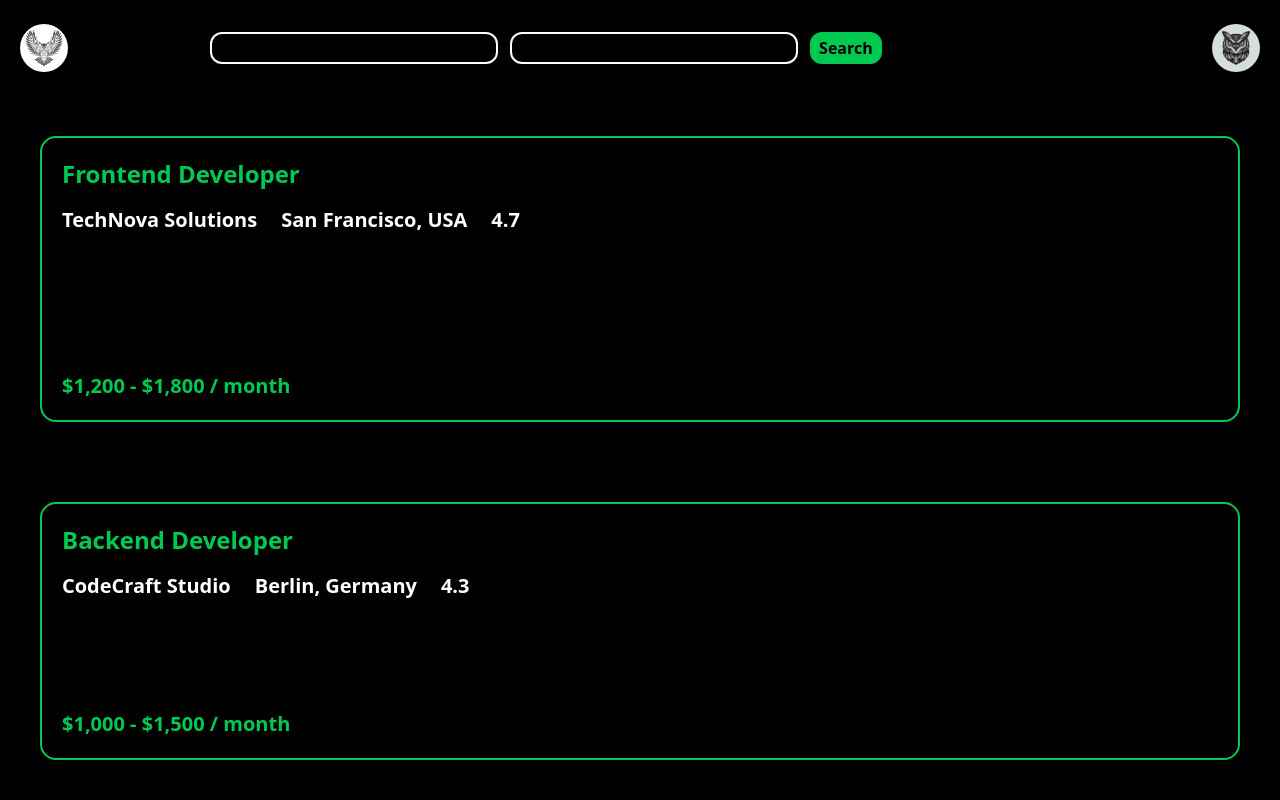
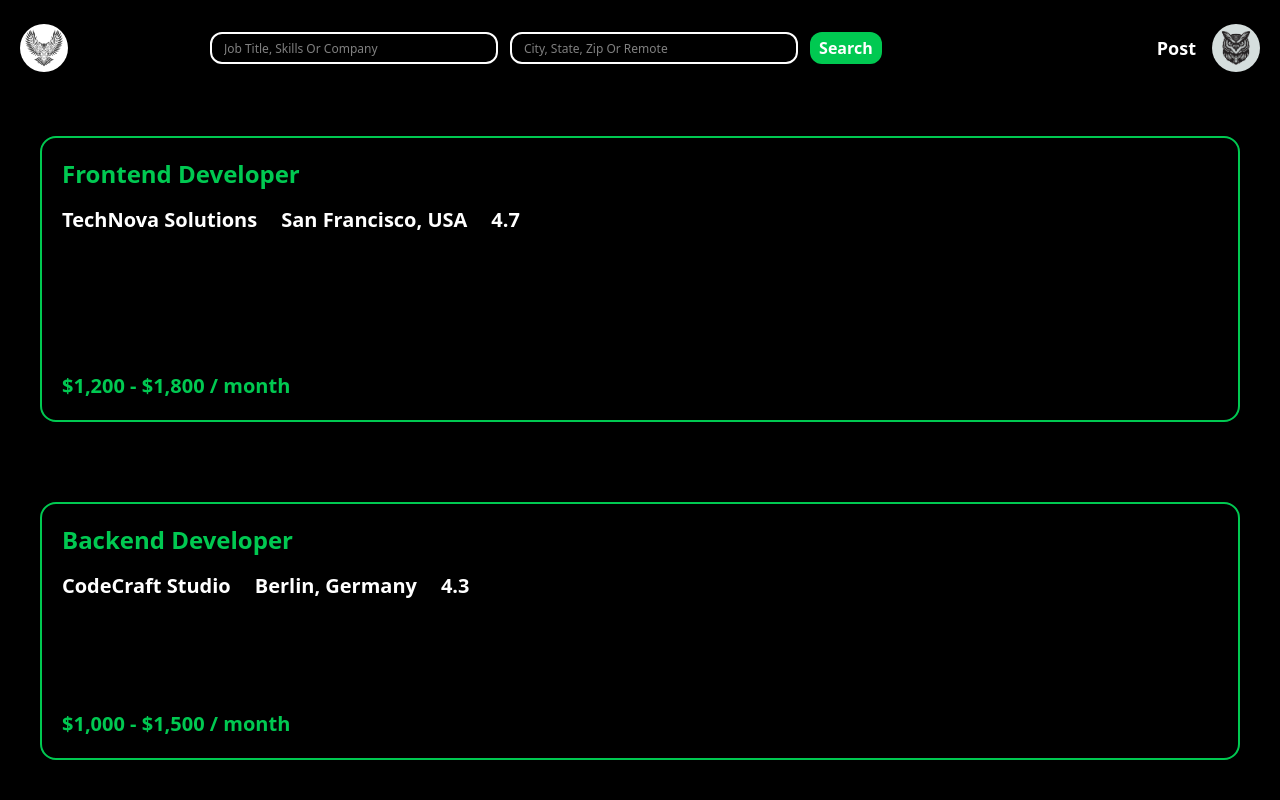
Before and after one commit to Anil5963/HiredYou, a React (Vite) app: page / in a window 1280 px wide. Shown: the top 800 px of the page. Built offline with nearby package versions, Linux system fonts and the light colour scheme; some icons are missing.

Commit message:
published

```diff
--- a/src/component/Navbar.jsx
+++ b/src/component/Navbar.jsx
@@ -30,17 +30,17 @@ function Navbar() {
                             value={inputTitle}
                             onChange={(e) => setInputTitle(e.target.value)}
                             placeholder='Job Title, Skills Or Company'
-                            className="h-6 text-xs w-48 sm:h-7 lg:h-8 sm:w-52 lg:w-72 pl-3 rounded-xl outline-none border-2 border-white hover:border-green-500 focus:border-green-500" />
+                            className="h-6 text-xs w-48 sm:h-7 lg:h-8 sm:w-52 lg:w-72 pl-3 rounded-xl outline-none text-white border-2 border-white hover:border-green-500 focus:border-green-500" />
 
                         <input
                             type="text"
                             value={inputLocation}
                             onChange={(e) => setInputLocation(e.target.value)}
                             placeholder='City, State, Zip Or Remote'
-                            className="h-6 text-xs w-48 sm:h-7 lg:h-8 sm:w-52 lg:w-72 pl-3 rounded-xl outline-none border-2 border-white hover:border-green-500 focus:border-green-500" />
+                            className="h-6 text-xs w-48 sm:h-7 lg:h-8 sm:w-52 lg:w-72 pl-3 rounded-xl outline-none text-white border-2 border-white hover:border-green-500 focus:border-green-500" />
 
                         <button
-                            className='bg-green-500 w-18 rounded-xl font-semibold hover:bg-green-700 pointer-coarse:'
+                            className='bg-green-500 w-18 rounded-xl font-semibold hover:bg-green-700 pointer-coarse text-white'
                             onClick={() => dispatch(inputsValue({ inputTitle, inputLocation }))}
                         >Search</button>
                     </div>
@@ -51,7 +51,7 @@ function Navbar() {
                     <NavLink to='/postjob'>
                         <div className='flex items-center gap-0.5'>
                             <AllInboxIcon sx={{ fontSize: { xs: 16, md: 20, lg: 22, xl: 24 } }} />
-                            <p className='text-sm sm:text-base lg:text-lg font-semibold'>Post</p>
+                            <p className='text-sm sm:text-base lg:text-lg font-semibold text-white'>Post</p>
                         </div>
                     </NavLink>
 
```
